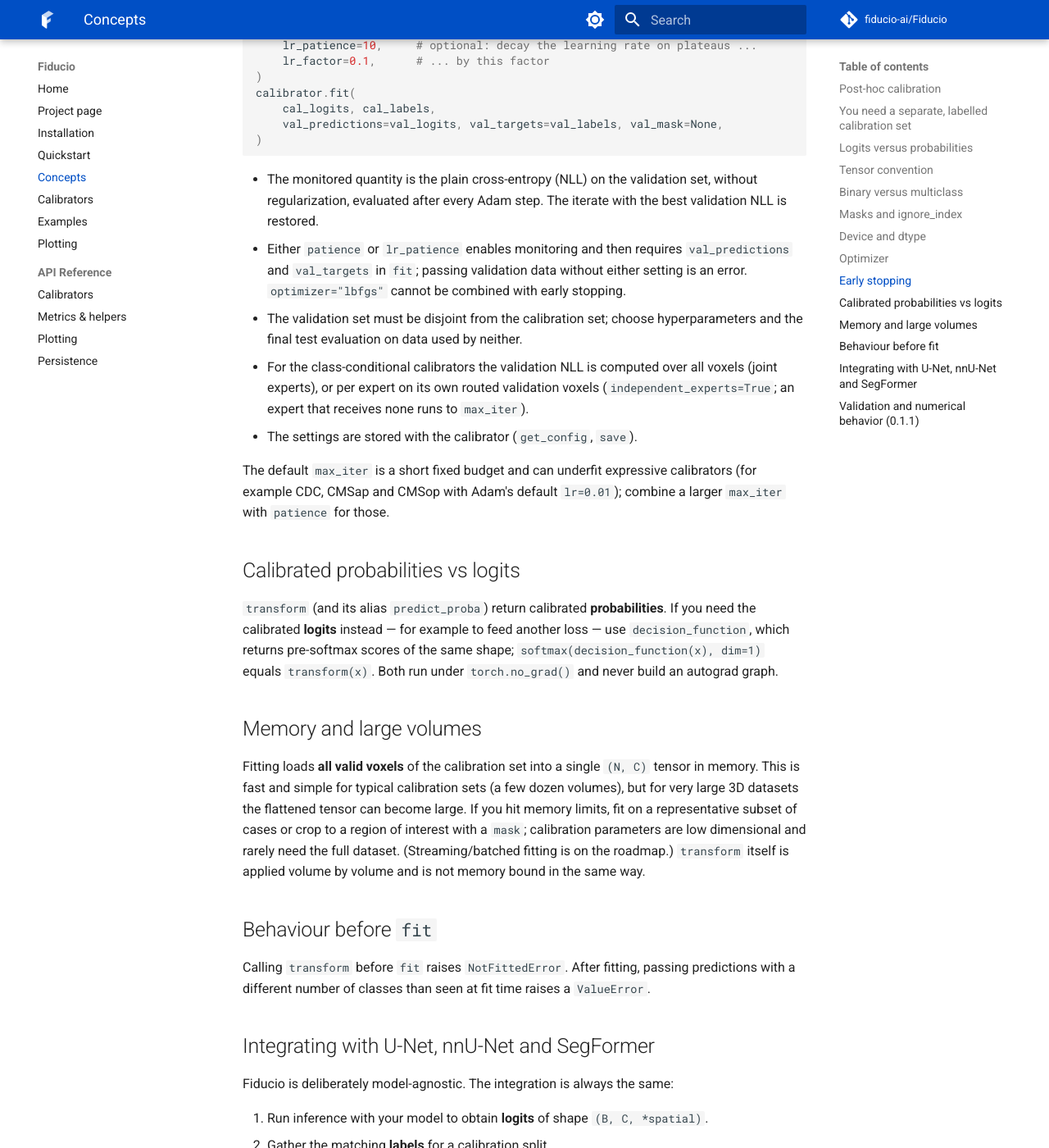
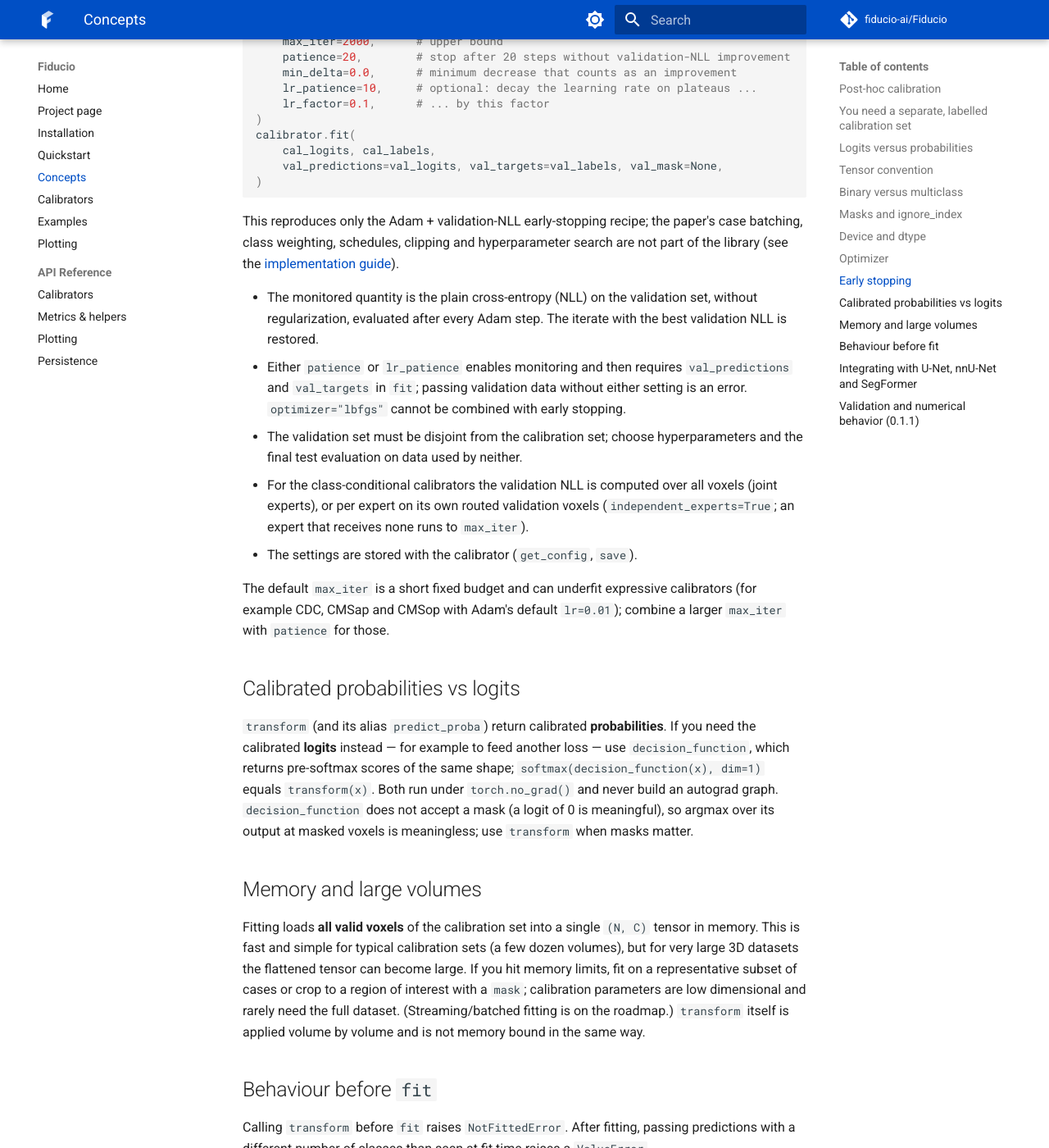
Before and after one commit to fiducio-ai/Fiducio, an MkDocs documentation site: the page built from docs/concepts.md, in a window 1280 px wide and 1400 px high, scrolled down 2758 px. Shown: the whole window at 82% size. Built offline with MkDocs 1.6.1 and Material for MkDocs 9.7.7, drawn with Linux system fonts in a browser that asks for light colours; comment, search, counter and statistics services are not loaded; some of the changed text lies outside the part shown.

Commit message:
Qualify calibration-set size, early stopping and masks in concepts

````diff
--- a/docs/concepts.md
+++ b/docs/concepts.md
@@ -24,7 +24,9 @@
 4. `fit` a Fiducio calibrator on them.
 5. Evaluate calibration on a separate **test split**.
 
-A few dozen labelled volumes are often enough for the simpler calibrators.
+A few dozen labelled volumes are often enough for the simpler calibrators;
+the paper fitted 50 held-out cases, and the expressive class-conditional
+calibrators (CDC, CMSap, CMSop) need a reasonably sized calibration set.
 
 ## Logits versus probabilities
 
@@ -118,6 +120,11 @@
 )
 ```
 
+This reproduces only the Adam + validation-NLL early-stopping recipe; the
+paper's case batching, class weighting, schedules, clipping and hyperparameter
+search are not part of the library (see the
+[implementation guide](https://github.com/fiducio-ai/Fiducio/blob/main/reproducibility/README.md)).
+
 - The monitored quantity is the plain cross-entropy (NLL) on the validation set,
   without regularization, evaluated after every Adam step. The iterate with the
   best validation NLL is restored.
@@ -142,7 +149,9 @@
 If you need the calibrated **logits** instead — for example to feed another loss
 — use `decision_function`, which returns pre-softmax scores of the same shape;
 `softmax(decision_function(x), dim=1)` equals `transform(x)`. Both run under
-`torch.no_grad()` and never build an autograd graph.
+`torch.no_grad()` and never build an autograd graph. `decision_function` does not
+accept a mask (a logit of 0 is meaningful), so argmax over its output at masked
+voxels is meaningless; use `transform` when masks matter.
 
 ## Memory and large volumes
 
````
